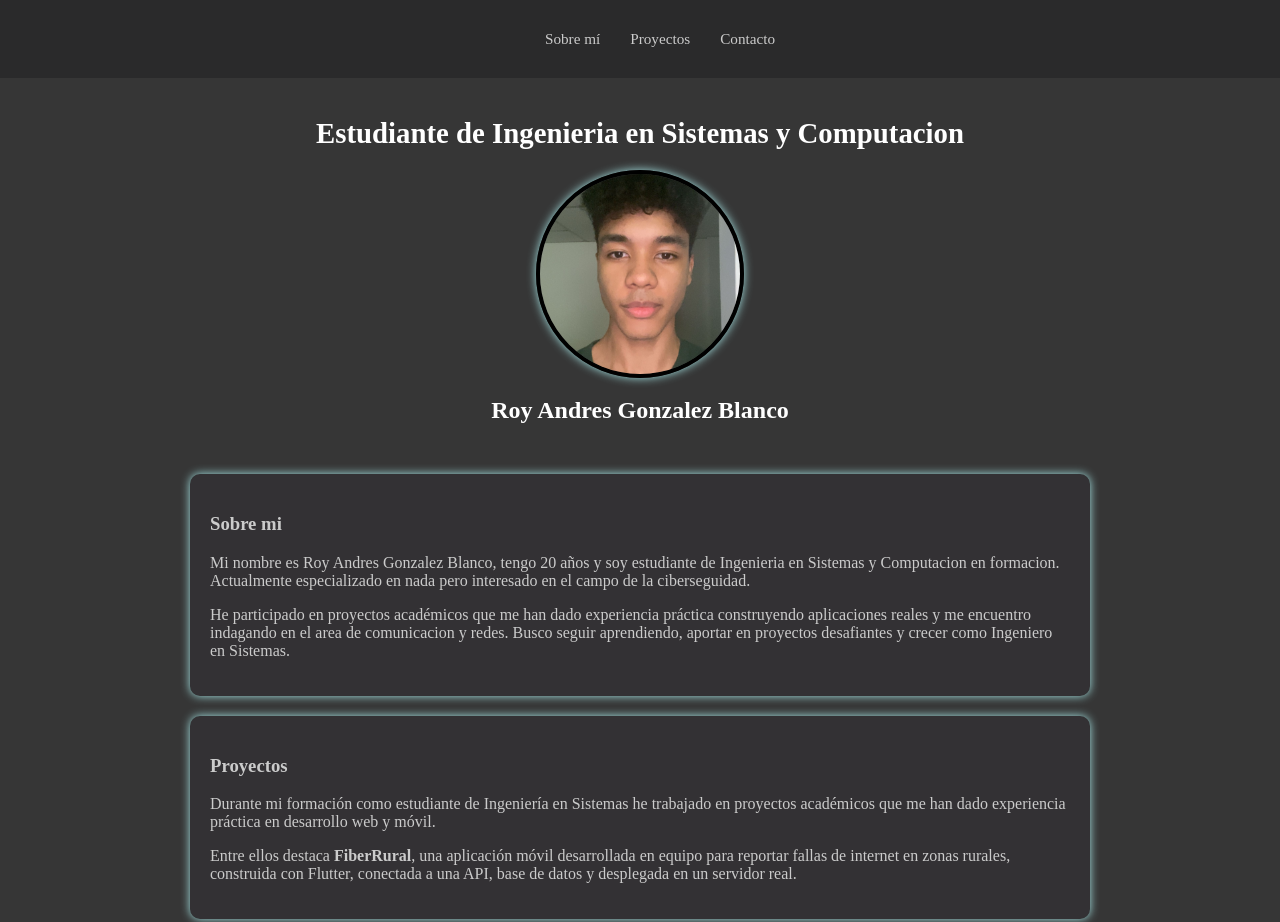
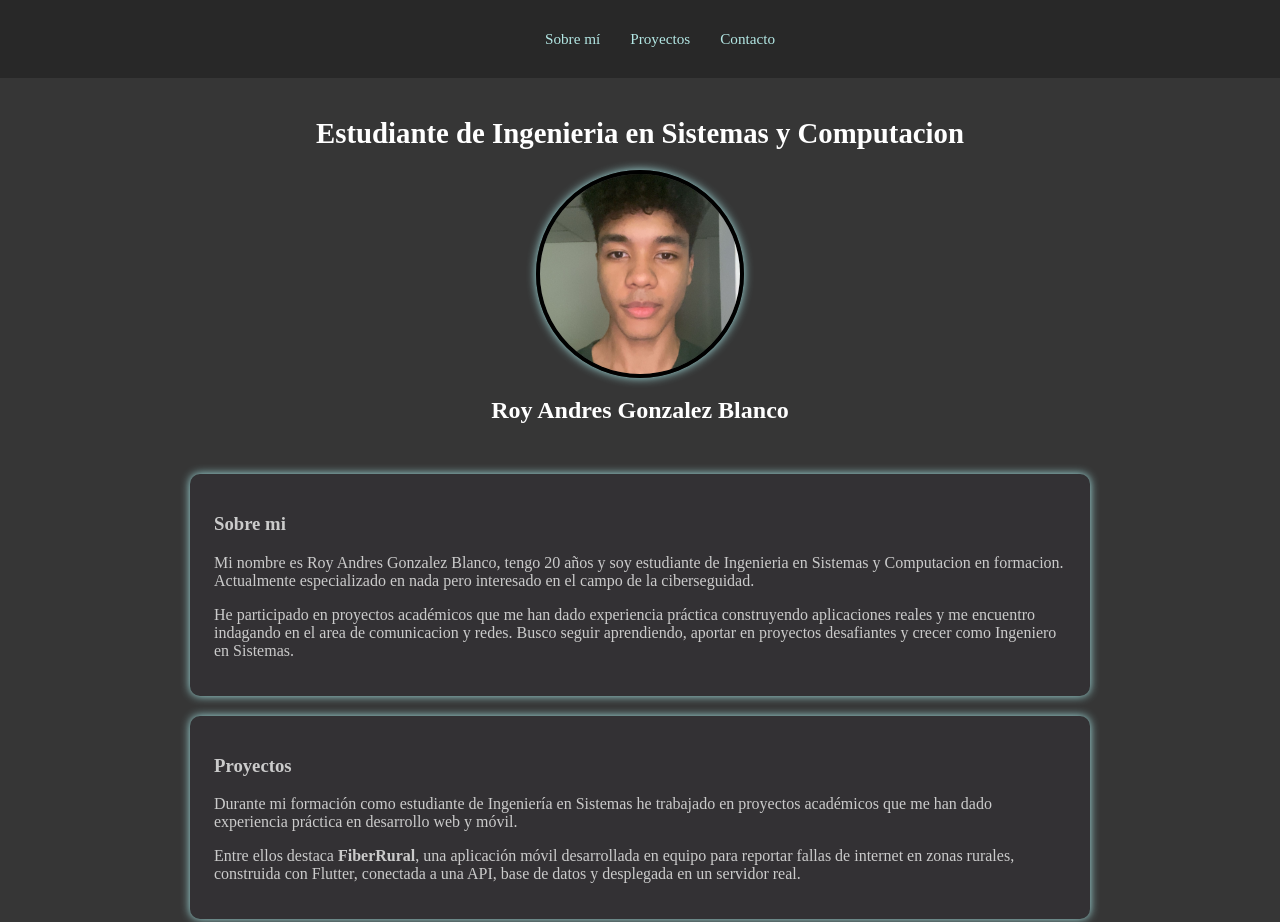
Before and after one commit to RGBlanco18/PePorta, a plain HTML site: page index.html in a window 1280 px wide. Shown: the top 922 px of the page. Drawn offline with Linux system fonts and the light colour scheme.

Commit message:
margenes en cel

```diff
--- a/style.css
+++ b/style.css
@@ -38,7 +38,7 @@ img {
 nav {
     position: sticky;
     top: 0;
-    background-color: #2a2a2b;
+    background-color: #262626d2;
     padding: 14px 20px;
     z-index: 100;
     margin: -10px -10px 0 -10px;
@@ -53,7 +53,7 @@ nav ul {
 }
 
 nav ul a {
-    color: #cbcbcb;
+    color: #c5fffce3;
     text-decoration: none;
     font-size: 0.85rem;
 }
@@ -65,7 +65,7 @@ nav ul a:hover {
 .card {
     background-color: rgba(20, 4, 37, 0.1);
     border-radius: 10px;
-    padding: 20px;
+    padding: 20px 24px;
     box-shadow: 0 0 10px rgba(183, 255, 255, 0.884);
 }
 
@@ -74,7 +74,7 @@ nav ul a:hover {
     grid-template-columns: 1fr;
     gap: 20px;
     margin: 30px auto;
-    padding: 0 10px;
+    padding: 0 16px;
     flex: 1;
     width: 100%;
     max-width: 900px;
```
